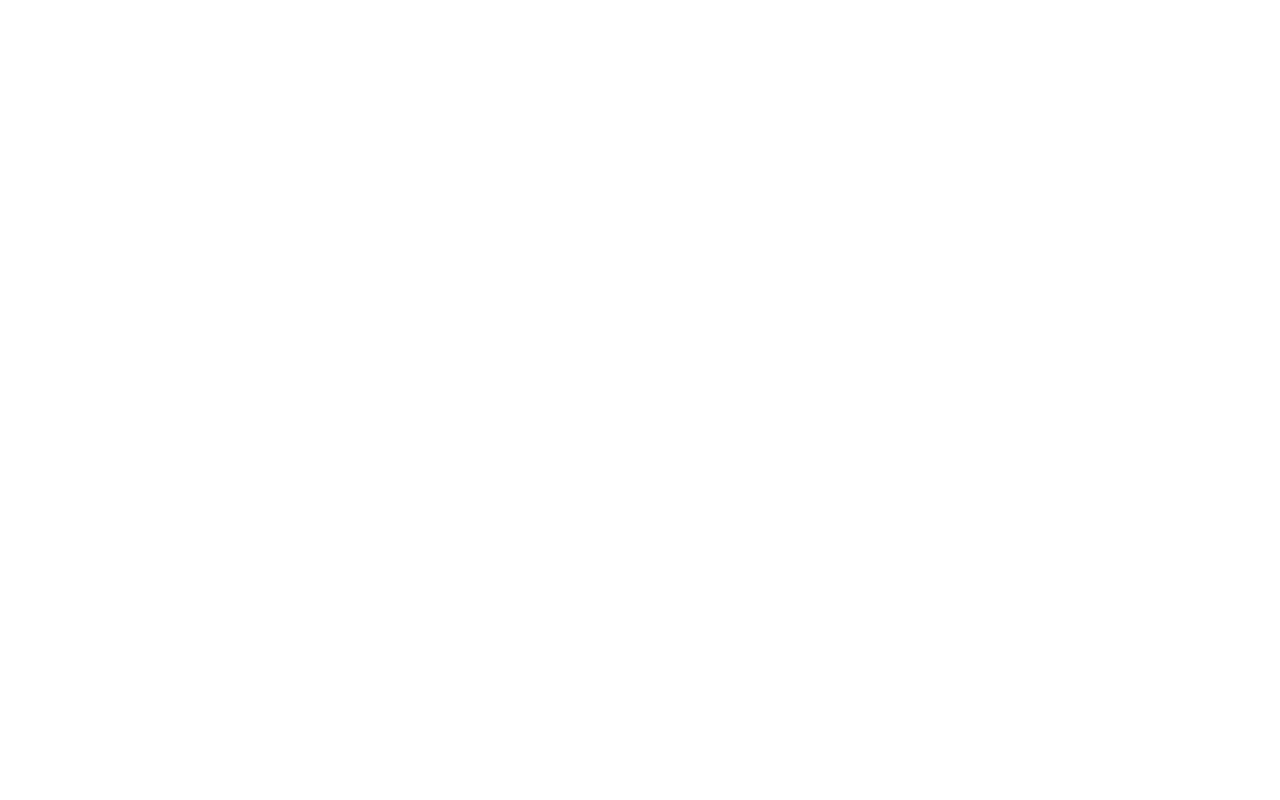
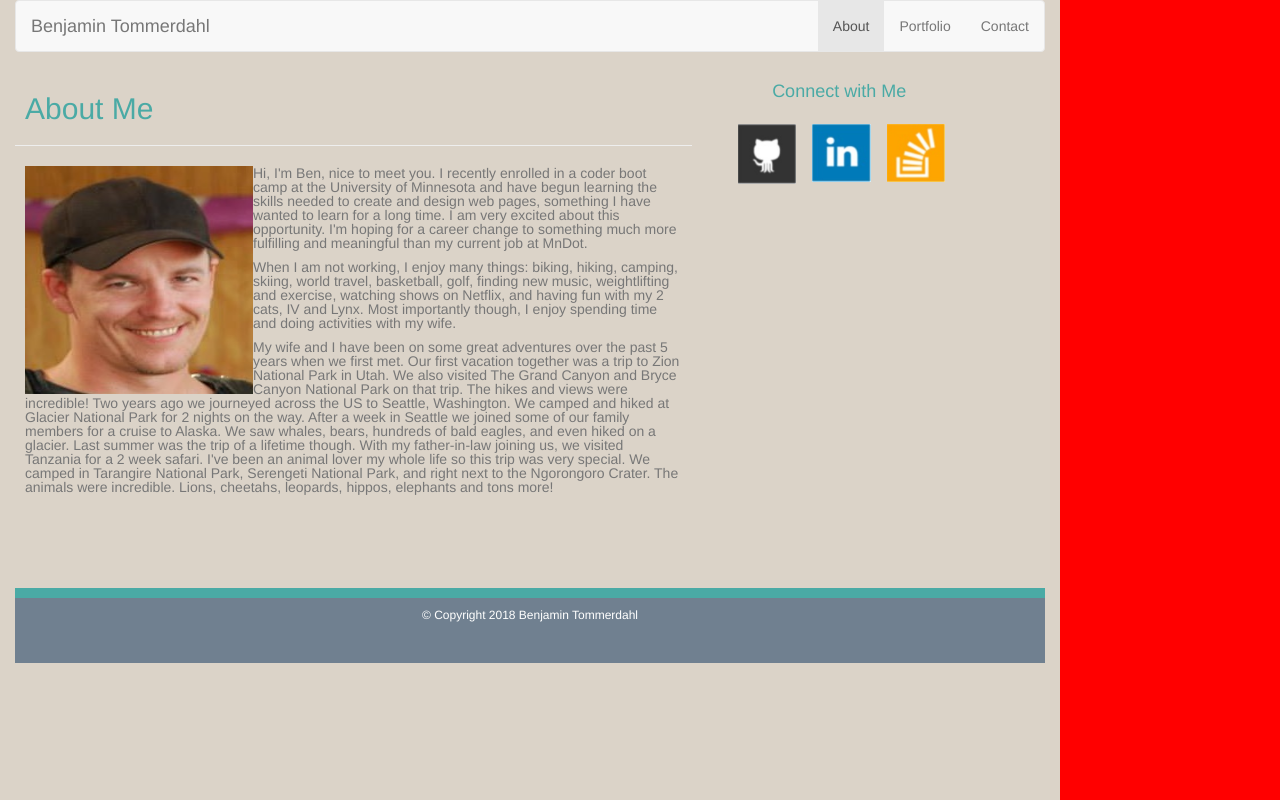
Before and after one commit to btommer2017/Bootstrap-Portfolio, a plain HTML site: page portfolio.html in a window 1280 px wide. Drawn offline with nearby package versions, Linux system fonts and the light colour scheme.

Commit message:
new start

```diff
--- a/assets/css/style.css
+++ b/assets/css/style.css
@@ -39,7 +39,8 @@ h6 {
 }
 
 p {
-    margin-left: 10;
+    margin-left: 10px;
+    margin-right: 10px;
     color: #777777;
 }
 
@@ -94,10 +95,9 @@ table {
 
 img {
     float: left;
-    margin: 0 10 0 0;
-	padding: 0;
-    border: 0;
 }
+
+
 div.container {
     width: 100%;
 
--- a/contact.html
+++ b/contact.html
@@ -0,0 +1,85 @@
+<!DOCTYPE html>
+<html lang="en-us">
+
+<head>
+
+  <meta charset="UTF-8">
+  <title>Bootstrap Demo</title>
+
+  <!-- Bootstrap CDN -->
+  <link rel="stylesheet" href="https://maxcdn.bootstrapcdn.com/bootstrap/3.3.6/css/bootstrap.min.css">
+  <link rel="stylesheet" href="./assets/css/style.css">
+
+</head>
+<header>
+    <div class="container">
+            <div class="row">
+              <div class="col-sm-12">
+  <nav class="navbar navbar-default">
+    <div class="container-fluid">
+      <div class="navbar-header">
+        <a class="navbar-brand" href="#">Benjamin Tommerdahl</a>
+      </div>
+      <ul class="nav  navbar-nav navbar-right">
+        <li class="active"><a href="#">About</a></li>
+        <li><a href="#">Portfolio</a></li>
+        <li><a href="#">Contact</a></li>
+
+      </ul>
+    </div>
+  </nav>
+  </div></div></div>
+            </header>
+<body>
+                <!-- Creates the Overall Grid -->
+                <div class="container">
+
+                  <!-- Row 1 (3/4 page on sm9 and 1/4 page on sm3 for columns)-->
+                  <div class="row">
+                    <div class="col-sm-8">
+                            <div class="container1">
+
+
+                                    </div>
+                                </div>
+
+                                <div class="col-sm-1"></div>
+                    <div class="col-sm-3">
+                            <div class="container2">
+                                    <section aria-labelledby="Connect with Me">
+                                            <h4 id="Connect with Me"></h4>
+                                            <h4>Connect with Me</h4>
+                                            <a href="https://github.com/btommer2017" target="_blank"><img src="assets\images\CatLinkPic.jpg" alt="" style="width:25%;height:75%;margin-left:6.75%;margin-top:5%;"></a>
+                                            <a href="https://www.linkedin.com/in/benjamin-tommerdahl-116185151/" target="_blank"><img src="assets\images\LinkedInLinkPic.jpg" alt="" style="width:25%;height:30%;margin-left:6.75%;margin-top:5%;"></a>
+                                            <a href="https://stackoverflow.com/users/story/9248386" target="_blank"><img src="assets\images\OrangeLinkPic.jpg" alt="" style="width:25%;height:35%;margin-left:6.75%;margin-top:5%;"></a>
+
+                                    </section>
+                            </div>
+                    </div>
+                 </div>
+                  </div>
+
+              </body>
+              <br>  <br>  <br>  <br>  <br>  <br>
+              <footer class="footer">
+                    <div class="container">
+                            <div class="row">
+                              <div class="col-sm-12">
+
+                    <div class="topFooter">
+                        <div class="topFooter"><h7></h7></div>
+
+                    </div>
+
+                    <div class="footer">
+
+                        <div class="boxFooter"><h6> © Copyright 2018 Benjamin Tommerdahl</h6></div>
+
+                    </div>
+                   </div></div></div>
+
+            </footer>
+
+              </html>
+
+</body>
--- a/portfolio.html
+++ b/portfolio.html
@@ -0,0 +1,143 @@
+<!DOCTYPE html>
+<html lang="en-us">
+
+<head>
+
+  <meta charset="UTF-8">
+  <title>Bootstrap Demo</title>
+
+  <!-- Bootstrap CDN -->
+  <link rel="stylesheet" href="https://maxcdn.bootstrapcdn.com/bootstrap/3.3.6/css/bootstrap.min.css">
+  <link rel="stylesheet" href="./assets/css/style.css">
+
+</head>
+<header>
+  <div class="container">
+    <div class="row">
+      <div class="col-sm-12">
+        <nav class="navbar navbar-default">
+          <div class="container-fluid">
+            <div class="navbar-header">
+              <a class="navbar-brand" href="#">Benjamin Tommerdahl</a>
+            </div>
+            <ul class="nav  navbar-nav navbar-right">
+              <li class="active">
+                <a href="#">About</a>
+              </li>
+              <li>
+                <a href="#">Portfolio</a>
+              </li>
+              <li>
+                <a href="#">Contact</a>
+              </li>
+
+            </ul>
+          </div>
+        </nav>
+      </div>
+    </div>
+  </div>
+</header>
+
+<body>
+  <!-- Creates the Overall Grid -->
+  <div class="container">
+
+    <!-- Row 1 (3/4 page on sm9 and 1/4 page on sm3 for columns)-->
+    <div class="row">
+      <div class="col-sm-8">
+        <!-- <div class="container1"> -->
+
+        <section aria-labelledby="About Me">
+          <h2 id="About Me"></h2>
+          <h2>About Me</h2>
+          <hr />
+
+
+          <p>
+            <img src="assets\images\ProfilePic.jpg" alt="Ben Profile Pic" style="width:228px;height:228px;"> Hi, I'm Ben, nice to meet you. I recently enrolled in a coder boot camp at the University of Minnesota and have
+            begun learning the skills needed to create and design web pages, something I have wanted to learn for a long
+            time. I am very excited about this opportunity. I'm hoping for a career change to something much more fulfilling
+            and meaningful than my current job at MnDot.
+          </p>
+
+          <p>
+            When I am not working, I enjoy many things: biking, hiking, camping, skiing, world travel, basketball, golf, finding new
+            music, weightlifting and exercise, watching shows on Netflix, and having fun with my 2 cats, IV and Lynx. Most
+            importantly though, I enjoy spending time and doing activities with my wife.
+          </p>
+
+          <p>
+            My wife and I have been on some great adventures over the past 5 years when we first met. Our first vacation together was
+            a trip to Zion National Park in Utah. We also visited The Grand Canyon and Bryce Canyon National Park on that
+            trip. The hikes and views were incredible! Two years ago we journeyed across the US to Seattle, Washington. We
+            camped and hiked at Glacier National Park for 2 nights on the way. After a week in Seattle we joined some of
+            our family members for a cruise to Alaska. We saw whales, bears, hundreds of bald eagles, and even hiked on a
+            glacier. Last summer was the trip of a lifetime though. With my father-in-law joining us, we visited Tanzania
+            for a 2 week safari. I've been an animal lover my whole life so this trip was very special. We camped in Tarangire
+            National Park, Serengeti National Park, and right next to the Ngorongoro Crater. The animals were incredible.
+            Lions, cheetahs, leopards, hippos, elephants and tons more!
+          </p>
+
+
+        </section>
+      </div>
+    <!-- </div> -->
+
+    <!-- <div class="col-sm-1"></div> -->
+    <div>
+      <!-- <div class="container2"> -->
+      <section class="col-sm-3" aria-labelledby="Connect with Me">
+        <h4 id="Connect with Me"></h4>
+        <h4>Connect with Me</h4>
+        <a href="https://github.com/btommer2017" target="_blank">
+          <img src="assets\images\CatLinkPic.jpg" alt="" style="width:25%;height:75%;margin-left:6.75%;margin-top:5%;">
+        </a>
+        <a href="https://www.linkedin.com/in/benjamin-tommerdahl-116185151/" target="_blank">
+          <img src="assets\images\LinkedInLinkPic.jpg" alt="" style="width:25%;height:30%;margin-left:6.75%;margin-top:5%;">
+        </a>
+        <a href="https://stackoverflow.com/users/story/9248386" target="_blank">
+          <img src="assets\images\OrangeLinkPic.jpg" alt="" style="width:25%;height:35%;margin-left:6.75%;margin-top:5%;">
+        </a>
+
+      </section>
+    </div>
+  </div>
+  </div>
+  </div>
+
+</body>
+<br>
+<br>
+<br>
+<br>
+<br>
+<br>
+<footer class="footer">
+  <div class="container">
+    <div class="row">
+      <div class="col-sm-12">
+
+        <div class="topFooter">
+          <div class="topFooter">
+            <h7></h7>
+          </div>
+
+        </div>
+
+        <div class="footer">
+
+          <div class="boxFooter">
+            <h6> © Copyright 2018 Benjamin Tommerdahl</h6>
+          </div>
+
+        </div>
+      </div>
+    </div>
+  </div>
+
+</footer>
+
+</html>
+
+</body>
```
Also changed, not shown: index.html (+2 -2 lines).
